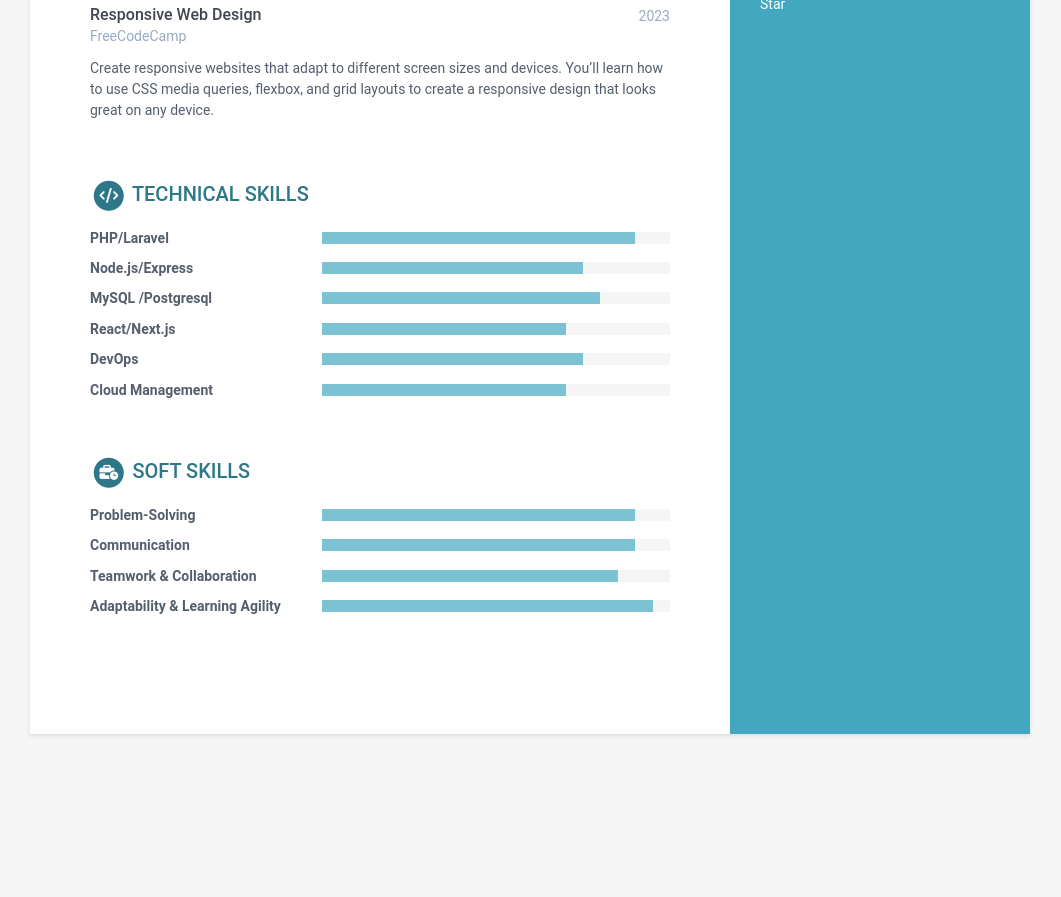
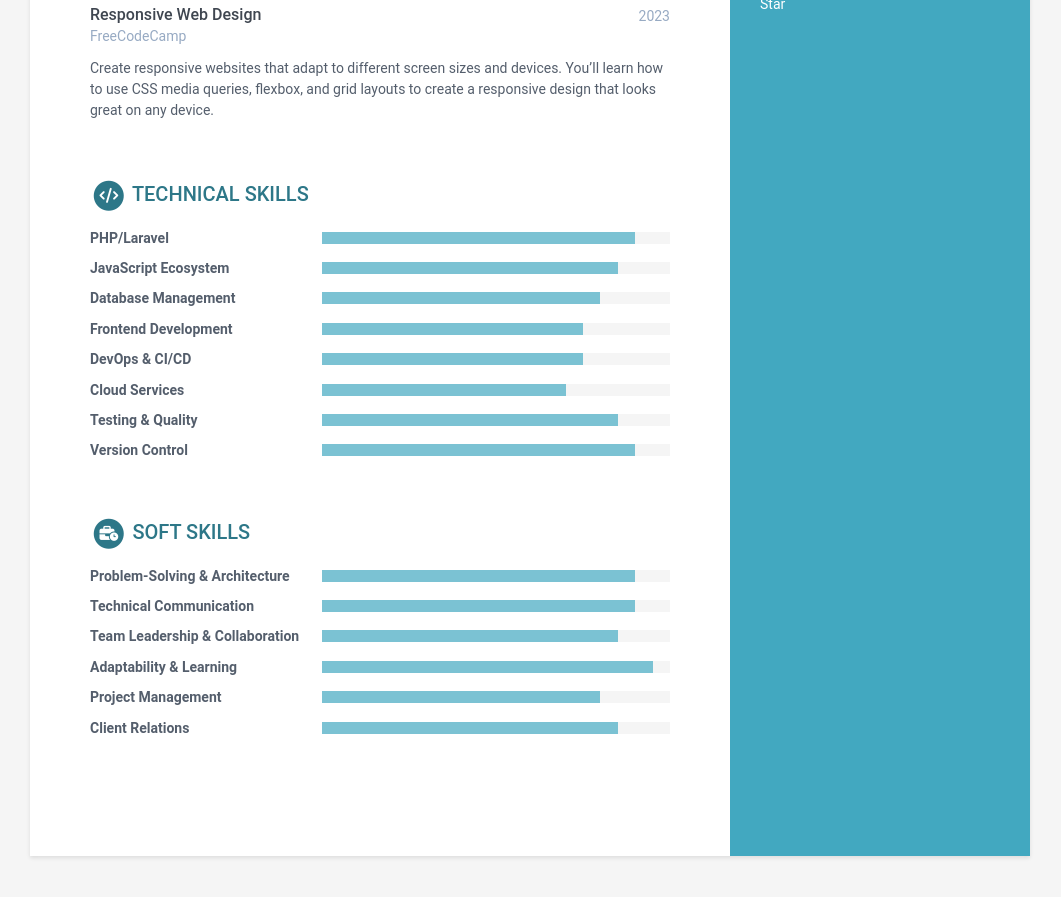
Before and after one commit to cnabildev/cv, a Jekyll site: the page built from index.html, in a window 1280 px wide and 900 px high, scrolled down 1127 px. Shown: the top 897 px of the window, without its empty margins (110-1171 px from the left). Built offline with Jekyll 4.4.1, drawn with Linux system fonts in a browser that asks for light colours; before the commit the page ends 1921 px from its top, so only the background shows below that.

Commit message:
update skills

```diff
--- a/_data/data.yml
+++ b/_data/data.yml
@@ -54,6 +54,7 @@ career-profile:
   summary: |
     I’m Nabil, a Software Engineer with over 5 years of experience in designing and delivering secure, high-performance web applications. Passionate about solving complex challenges, I continuously refine my skills through daily coding exercises and staying ahead of the latest technology trends. My expertise lies in developing efficient and scalable solutions that seamlessly integrate functionality and security. Whether collaborating with cross-functional teams or leading projects, I am committed to exceeding expectations and driving innovation in every endeavor.
 
+
 education:
   title: Education
   info:
@@ -75,6 +76,8 @@ education:
       details: |
         Completed studies with a focus on science and mathematics, preparing for higher education in technology.
 
+
+
 experiences:
   title: Experiences
   info:
@@ -95,6 +98,8 @@ experiences:
       company: DigitalX Rabat, Morocco
       details: |
         I designed and maintained web applications using PHP, implemented RESTful APIs, optimized MySQL databases, and ensured performance and scalability while collaborating my team.
+
+
 
 certifications:
   title: Certifications
@@ -127,7 +132,7 @@ certifications:
       details: Create responsive websites that adapt to different screen sizes and devices. You'll learn how to use CSS media queries, flexbox, and grid layouts to create a responsive design that looks great on any device.
 
 # projects:
-#     title: Projects
+#     title: Projects v
 #     intro: >
 #       You can list your side projects in this
 #       section. Lorem ipsum dolor sit amet, consectetur adipiscing elit.
@@ -160,40 +165,68 @@ certifications:
 #         authors: Donald E. Knuth
 #         conference: Addison-Wesley, 1968
 
-skills:
+technical_skills:
+
   title: Technical Skills
   toolset:
     - name: PHP/Laravel
       level: 90%
+      details: "Framework architecture, RESTful APIs, Service containers, ORM"
 
-    - name: Node.js/Express
+    - name: JavaScript Ecosystem
+      level: 85%
+      details: "TypeScript, ES6+, Node.js, Express, React, Next.js"
+
+    - name: Database Management
+      level: 80%
+      details: "MySQL, PostgreSQL, MongoDB, Redis, Query optimization"
+
+    - name: Frontend Development
       level: 75%
+      details: "React/Next.js, Redux, Material UI, Tailwind CSS"
 
-    - name: MySQL /Postgresql
-      level: 80%
+    - name: DevOps & CI/CD
+      level: 75%
+      details: "Docker, Kubernetes, Jenkins, GitHub Actions, AWS"
 
-    - name: React/Next.js
+    - name: Cloud Services
       level: 70%
+      details: "AWS (EC2, S3, RDS), Digital Ocean, Server management"
 
-    - name: DevOps
-      level: 75%
+    - name: Testing & Quality
+      level: 85%
+      details: "PHPUnit,Pest,Jest, React Testing Library, TDD practices"
 
-    - name: Cloud Management
-      level: 70%
+    - name: Version Control
+      level: 90%
+      details: "Git, GitHub, GitLab, Branching strategies"
 
 soft_skills:
+
   title: Soft Skills
   toolset:
-    - name: Problem-Solving
-      level: 90%
+      - name: Problem-Solving & Architecture
+        level: 90%
+        details: "System design, Performance optimization, Technical solutions"
 
-    - name: Communication
-      level: 90%
+      - name: Technical Communication
+        level: 90%
+        details: "Documentation, presentations, cross-team collaboration"
 
-    - name: Teamwork & Collaboration
-      level: 85%
+      - name: Team Leadership & Collaboration
+        level: 85%
+        details: "Agile methodologies, mentoring, code reviews"
 
-    - name: Adaptability & Learning Agility
-      level: 95%
+      - name: Adaptability & Learning
+        level: 95%
+        details: "Quick technology adoption, continuous learning, knowledge sharing"
+
+      - name: Project Management
+        level: 80%
+        details: "Agile/Scrum, sprint planning, stakeholder management"
+
+      - name: Client Relations
+        level: 85%
+        details: "Requirements gathering, expectation management, delivery"
 
 footer:
--- a/_includes/skills.html
+++ b/_includes/skills.html
@@ -1,15 +1,21 @@
-{% assign skills = site.data.data.skills %} {% if skills %}
+{% assign technical_skills = site.data.data.technical_skills %}
+{% assign soft_skills = site.data.data.soft_skills %}
+
+<!--TECHNICAL SKILLS-->
+{% if technical_skills %}
 <section class="skills-section section">
   <h2 class="section-title">
     <span class="fa-stack fa-xs">
       <i class="fas fa-circle fa-stack-2x"></i>
       <i class="fas fa-code fa-stack-1x fa-inverse"></i>
     </span>
-    {{ skills.title }}
+    {{ technical_skills.title }}
+      <br>
+      <small>{{ technical_skills.details }}</small>
   </h2>
 
   <div class="skillset">
-    {% for skill in skills.toolset %}
+    {% for skill in technical_skills.toolset %}
     <div class="item">
       <h3 class="level-title">{{ skill.name }}</h3>
       {% assign skill_level = 'width: ' | append: skill.level %}
@@ -22,8 +28,10 @@
     {% endfor %}
   </div>
 </section>
-{% endif %} {% assign soft_skills = site.data.data.soft_skills %} {% if
-soft_skills %}
+{% endif %}
+
+<!--SOFT SKILLS-->
+{% if soft_skills %}
 <section class="skills-section section">
   <h2 class="section-title">
     <span class="fa-stack fa-xs">
@@ -31,6 +39,8 @@ soft_skills %}
       <i class="fas fa-solid fa-business-time fa-stack-1x fa-inverse"></i>
     </span>
     {{ soft_skills.title }}
+      <br>
+      <small>{{ soft_skills.details }}</small>
   </h2>
 
   <div class="skillset">
```
